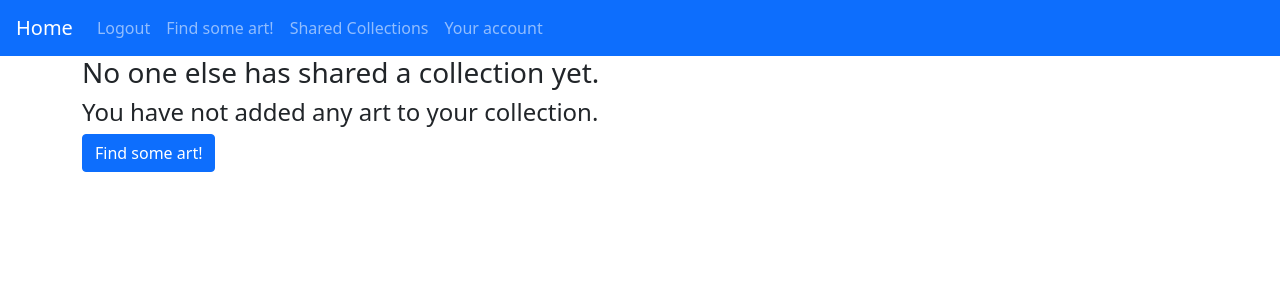
After one commit to michaelj-github/art_explorer, a Flask app: page /sharedcollections in a window 1280 px wide. The commit adds this page. Shown: the top 300 px of the page. Run offline with Flask 2, Linux system fonts and the light colour scheme; the visitor is signed in with stand-in values (Sample User, id 1); data comes from the database, SQL or seed files in the repository.

Commit message:
add code and templates for seach and share

```diff
--- a/app.py
+++ b/app.py
@@ -1,8 +1,10 @@
-from flask import Flask, render_template, redirect, session, flash
+from flask import Flask, render_template, redirect, session, flash, request
+from flask_debugtoolbar import DebugToolbarExtension
 from models import connect_db, db, User, Artwork, UserArtwork
 from sqlalchemy.exc import IntegrityError
-from forms import LoginForm, RegisterForm
+from forms import LoginForm, RegisterForm, UpdateForm, UpdateComments, ChangePasswordForm
 import os
+import requests
 import pydash
 from flask_bcrypt import Bcrypt
 bcrypt = Bcrypt()
@@ -17,6 +19,8 @@ app.config["SQLALCHEMY_DATABASE_URI"] = (os.environ.get('DATABASE_URL', 'postgre
 
 connect_db(app)
 db.create_all()
+
+toolbar = DebugToolbarExtension(app)
 
 @app.route('/register', methods=['GET', 'POST'])
 def register_user():
@@ -81,7 +85,7 @@ def logout_user():
 
 @app.route('/user/<username>')
 def display_page(username):
-    """Display the user's information."""
+    """Display the user's collection information."""
     if "username" not in session:
         flash("Please login first!", "danger")
         return redirect('/login')
@@ -89,3 +93,223 @@ def display_page(username):
         user = User.query.get(session['username'])
         user_art = UserArtwork.query.filter_by(username=session['username']).all()
         return render_template('display.html', user=user, user_art=user_art)
+
+@app.route('/user/<username>/update', methods=['GET', 'POST'])
+def update_user(username):
+    """A user can update their account information."""
+    if "username" not in session:
+        flash("Please login first!", "danger")
+        return redirect('/login')
+    else:
+        user = User.query.get(session['username'])
+        form = UpdateForm(obj=user)
+        if form.validate_on_submit():
+            user.first_name = form.first_name.data
+            user.last_name = form.last_name.data
+            user.share = form.share.data
+            db.session.commit()
+            flash('Successfully Updated Your Account!', "success")
+            return redirect(f"/user/{user.username}")
+        return render_template('update.html', form=form, user=user)
+
+@app.route('/user/<username>/changepassword', methods=['GET', 'POST'])
+def change_password(username):
+    """A user can change their password."""
+    if "username" not in session:
+        flash("Please login first!", "danger")
+        return redirect('/login')
+    else:
+        user = User.query.get(session['username'])
+        form = ChangePasswordForm(obj=user)
+        if form.validate_on_submit():
+            hashed = bcrypt.generate_password_hash(form.password.data)
+            hashed_utf8 = hashed.decode("utf8")
+            user.password = hashed_utf8
+            db.session.commit()
+            flash('Successfully Changed Your Password!', "success")
+            return redirect(f"/user/{user.username}")
+        return render_template('changepassword.html', form=form, user=user)
+
+@app.route('/collection/share', methods=['GET', 'POST'])
+def update_share():
+    """A user can share or stop sharing their colleciton."""
+    if "username" not in session:
+        flash("Please login first!", "danger")
+        return redirect('/login')
+    else:
+        share = request.args.get('share')
+        user = User.query.get(session['username'])
+        if share == "Yes":
+            user.share = "Yes"
+            flash('Sharing your collection!', "success")
+        else:
+            user.share = "No"
+            flash('Stopped sharing your collection!', "success")
+        db.session.commit()
+        return redirect(f"/user/{user.username}")
+
+@app.route("/user/<username>/delete", methods=["POST"])
+def delete_user(username):
+    """ Delete this user """
+    if "username" not in session:
+        flash("Please login first!", "danger")
+        return redirect('/login')
+    else:
+        user = User.query.get(session['username'])
+        db.session.delete(user)
+        db.session.commit()
+        session.pop('username', None)
+        session.pop('share', None)
+    return redirect('/')
+
+@app.route("/artwork/add", methods=["GET", "POST"])
+def add_artwork():
+    """Render new_artwork form to search for artworks"""
+    if "username" not in session:
+        flash("Please login first!", "danger")
+        return redirect('/login')
+    else:
+        user = User.query.get(session['username'])
+        return render_template('new_artwork.html', user=user)
+
+@app.route("/artworks/search")
+def search_for_artworks():
+    """Search for art works."""
+
+    if "username" not in session:
+        flash("Please login first!", "danger")
+        return redirect('/login')
+    else:
+        search_for = request.args.get('search_for').strip()
+        if len(search_for) < 2:
+            flash("Please enter at least 2 characters to search!", "danger")
+            return redirect('/artwork/add')
+        else:
+            res = requests.get(f'https://collectionapi.metmuseum.org/public/collection/v1/search?hasImages=true&q={search_for}')
+            data = res.json()
+            if data['total'] == 0:
+                flash("No artworks were found for that search! Please try again with a different search term.", "danger")
+                return redirect('/artwork/add')
+            else:
+                user = User.query.get(session['username'])
+                small_images = []
+                data_selection = pydash.sample_size(data['objectIDs'], 16)
+                for object in data_selection:
+                    user_art = UserArtwork.query.filter_by(username=session['username'], artwork_id=object).first()
+                    if not user_art and object > 0:
+                        art = requests.get(f"https://collectionapi.metmuseum.org/public/collection/v1/objects/{object}")
+                        if art.status_code == 200:
+                            jart = art.json()
+                            if len(jart['primaryImageSmall']) > 0 and len(small_images) < 16:
+                                small_images.append([jart['primaryImageSmall'], object])
+                            if len(small_images) >= 8:
+                                break
+                return render_template("found_artworks.html", art=small_images, search_for=search_for, user=user)
+
+@app.route("/artwork/addtocollection/<int:artwork_id>")
+def add_to_collection(artwork_id):
+    """add to collection."""
+    if "username" not in session:
+        flash("Please login first!", "danger")
+        return redirect('/login')
+    else:
+        art = Artwork.query.get(artwork_id)
+        if art == None:
+            title=session['title']
+            artist=session['artist']
+            image=session['image_link']
+            new_art = Artwork(id=artwork_id, title=title, artist=artist, image_link=image)
+            db.session.add(new_art)
+            db.session.commit()
+            new_user_art = UserArtwork(username=session['username'], artwork_id=artwork_id)
+            db.session.add(new_user_art)
+            db.session.commit()
+        else:
+            user_art = UserArtwork.query.filter_by(username=session['username'], artwork_id=artwork_id).first()
+            if user_art == None:
+                new_user_art = UserArtwork(username=session['username'], artwork_id=artwork_id)
+                db.session.add(new_user_art)
+                db.session.commit()
+        return redirect(f"/user/{session['username']}")
+
+@app.route("/artwork/detail/<int:artwork_id>")
+def show_artwork_detail(artwork_id):
+    """Show details for an art work."""
+    if "username" not in session:
+        flash("Please login first!", "danger")
+        return redirect('/login')
+    else:
+        art = requests.get(f"https://collectionapi.metmuseum.org/public/collection/v1/objects/{artwork_id}")
+        jart = art.json()
+        user_art = UserArtwork.query.filter_by(username=session['username'], artwork_id=artwork_id).first()
+        art = Artwork.query.get(artwork_id)
+        if art == None:
+            session['title'] = jart['title']
+            session['artist'] = jart['artistDisplayName']
+            session['image_link'] = jart['primaryImageSmall']
+        user = User.query.get(session['username'])
+        return render_template("artwork_detail.html", artwork_id=artwork_id, jart=jart, user_art=user_art, user=user)
+
+@app.route("/artwork/fullscreen/<int:artwork_id>")
+def show_artwork_fullscreen(artwork_id):
+    """Show fullscreen view of an art work."""
+    if "username" not in session:
+        flash("Please login first!", "danger")
+        return redirect('/login')
+    else:
+        art = Artwork.query.get(artwork_id)
+        return render_template("artwork_fullscreen.html", artwork_id=artwork_id, art=art)
+
+@app.route("/artwork/removefromcollection/<int:artwork_id>", methods=["POST"])
+def delete_artwork(artwork_id):
+    """ Delete this artwork from collection """
+    if "username" not in session:
+        flash("Please login first!", "danger")
+        return redirect('/login')
+    else:
+        user_art = UserArtwork.query.filter_by(username=session['username'], artwork_id=artwork_id).first()
+        db.session.delete(user_art)
+        db.session.commit()
+    return redirect(f"/user/{session['username']}")
+
+@app.route("/artwork/editcomments/<user_art_id>", methods=['GET', 'POST'])
+def update_comments(user_art_id):
+    """A user can update their comments on an artwork."""
+    if "username" not in session:
+        flash("Please login first!", "danger")
+        return redirect('/login')
+    else:
+        user = User.query.get(session['username'])
+        user_art = UserArtwork.query.get(user_art_id)
+        art = Artwork.query.get(user_art.artwork_id)
+        form = UpdateComments(obj=user_art)
+        if form.validate_on_submit():
+            user_art.comment = form.comment.data
+            db.session.commit()
+            flash('Successfully Updated Your Comments!', "success")
+            return redirect(f"/artwork/detail/{user_art.artwork_id}")
+        return render_template('update_comments.html', form=form, user=user, art=art)
+
+@app.route("/sharedcollections")
+def list_shared_collections():
+    if "username" not in session:
+        flash("Please login first!", "danger")
+        return redirect('/login')
+    else:
+        user = User.query.get(session['username'])
+        users = User.query.filter_by(share="Yes").all()
+        user_art_collections = UserArtwork.query.order_by(UserArtwork.username).all()
+        return render_template('list_shared_collections.html', user=user, users=users, user_art_collections=user_art_collections)
+
+@app.route("/sharedcollection/<username>")
+def list_a_shared_collection(username):
+    if "username" not in session:
+        flash("Please login first!", "danger")
+        return redirect('/login')
+    else:
+        user = User.query.get(session['username'])
+        other_user = User.query.get(username)
+        if other_user.share == "Yes":
+            other_user_art = UserArtwork.query.filter_by(username=username).all()
+            return render_template('display_collection.html', user=user, other_user_art=other_user_art, other_user=other_user)
+        return redirect('/sharedcollections')
--- a/forms.py
+++ b/forms.py
@@ -24,7 +24,7 @@ class UpdateForm(FlaskForm):
     share = SelectField("Share your collection?", choices=[('Yes', 'Yes. Share my collection with other users.'), ('No', 'No. Do not share my collection.')])
 
 class ChangePasswordForm(FlaskForm):
-    """User update form."""
+    """Change pasword form."""
 
     password = PasswordField("New Password", validators=[InputRequired(), Length(min=6, max=55)])
 
--- a/templates/base.html
+++ b/templates/base.html
@@ -17,9 +17,9 @@
     <ul class="navbar-nav">
       {% if session['username'] %}
       <li class="nav-item"><a class="nav-link" href="/logout">Logout</a></li>
-      <!-- <li class="nav-item"><a class="nav-link" href="/artwork/add">Find some art!</a></li>
+      <li class="nav-item"><a class="nav-link" href="/artwork/add">Find some art!</a></li>
       <li class="nav-item"><a class="nav-link" href="/sharedcollections">Shared Collections</a></li>
-      <li class="nav-item"><a class="nav-link" href="/user/{{ user.username }}/update">Your account</a></li> -->
+      <li class="nav-item"><a class="nav-link" href="/user/{{ user.username }}/update">Your account</a></li>
       {% else %}
       <li class="nav-item"><a class="nav-link" href="/login">Login</a></li>
       <li class="nav-item"><a class="nav-link" href="/register">Register</a></li>
--- /dev/null
+++ b/templates/list_shared_collections.html
@@ -0,0 +1,95 @@
+{% extends 'base.html' %}
+{% block content %}
+
+<div class="container">
+  <div class="row">
+    <div class="col-12">
+
+      {% if user.share == "Yes" %}
+
+      {% if users[1] %}
+
+        <h3>Check out these shared collections:</h3>
+
+        {% for auser in users %}
+
+          {% if auser.username != user.username  %}
+
+          <div class="col-4">
+            <a style="text-decoration: none" href="/sharedcollection/{{auser.username}}"><span style="font-weight: bold">The collection of {{ auser.first_name }} {{ auser.last_name }}</span></a>
+          </div>
+
+          {% endif %}
+
+        {% endfor %}
+
+        {% if user.artworks %}
+
+          <div class="col-4">
+            <a style="text-decoration: none" href="/sharedcollection/{{user.username}}"><span style="font-weight: bold">Your shared collection</span></a>
+          </div>
+
+        {% else %}
+
+          <h4>You have not added any art to your collection.</h4>
+
+          <form action="/artwork/add" method="POST">
+            <button class="btn btn-primary" type="submit" >Find some art!</button>
+          </form>
+
+        {% endif %}
+
+        {% else %}
+
+        <h3>No one else has shared a collection yet.</h3>
+
+        <div class="col-4">
+          <a style="text-decoration: none" href="/sharedcollection/{{user.username}}"><span style="font-weight: bold">Your collection is shared</span></a>
+        </div>
+
+        {% endif %}
+
+      {% else %}
+
+        {% if users %}
+
+          <h3>Check out these shared collections:</h3>
+
+          {% for auser in users %}
+
+            <div class="col-4">
+              <a style="text-decoration: none" href="/sharedcollection/{{auser.username}}"><span style="font-weight: bold">The collection of {{ auser.first_name }} {{ auser.last_name }}</span></a>
+            </div>
+
+          {% endfor %}
+
+        {% else %}
+
+          <h3>No one else has shared a collection yet.</h3>
+
+        {% endif %}
+
+        {% if user.artworks %}
+
+          <h4>Your collection is not shared.</h4>
+          <form action="/collection/share">
+            <input type="hidden" name="share" class="form-control" id="share" placeholder="" value = "{{'Yes'}}">
+            <button class="btn btn-primary btn-sm btn-block" type="submit"> Share your collection</button>
+          </form>
+
+        {% else %}
+
+          <h4>You have not added any art to your collection.</h4>
+          <form action="/artwork/add" method="POST">
+            <button class="btn btn-primary" type="submit" >Find some art!</button>
+          </form>
+
+        {% endif %}
+
+      {% endif %}
+
+    </div>
+  </div>
+</div>
+
+{% endblock %}
```
Also changed, not shown: templates/artwork_detail.html (added, +56 -0 lines), templates/artwork_fullscreen.html (added, +19 -0 lines), templates/changepassword.html (added, +22 -0 lines), templates/display.html (+4 -4 lines), templates/display_collection.html (added, +33 -0 lines), templates/found_artworks.html (added, +54 -0 lines), templates/new_artwork.html (added, +33 -0 lines), templates/update.html (added, +34 -0 lines), templates/update_comments.html (added, +39 -0 lines).
